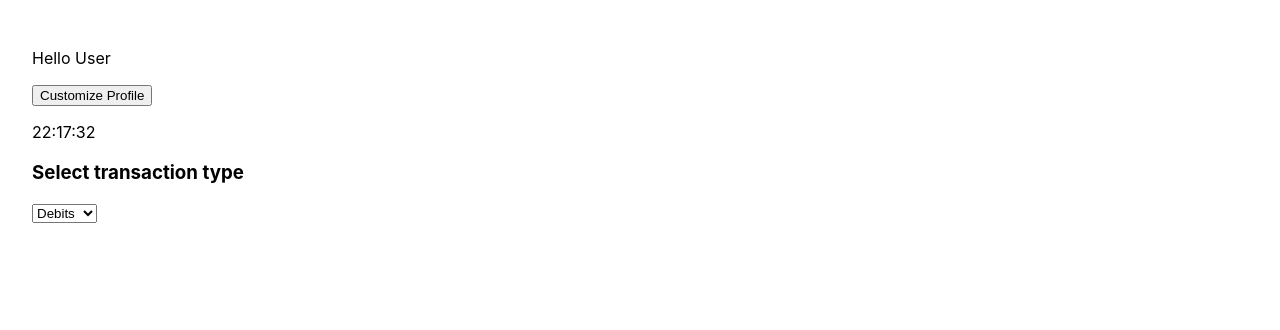
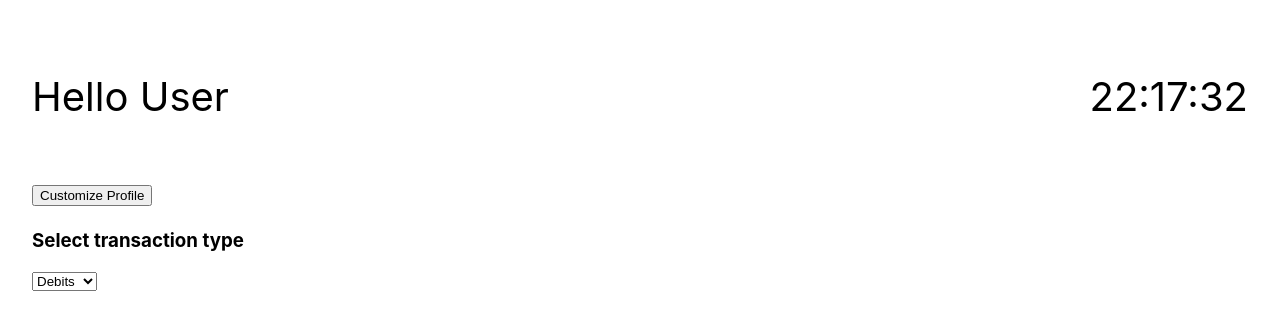
Before and after one commit to Twahiduddin/Bank-of-React-Part-1, a React (Create React App) app: page / in a window 1280 px wide. Shown: the top 330 px of the page. Built offline with nearby package versions, Linux system fonts and the light colour scheme.

Commit message:
header styles

```diff
--- a/src/App.module.css
+++ b/src/App.module.css
@@ -1,3 +1,9 @@
 .app{
     padding: 2rem;
 }
+
+.header{
+    display: flex;
+    justify-content: space-between;
+    font-size: 2.5rem;
+}
```
